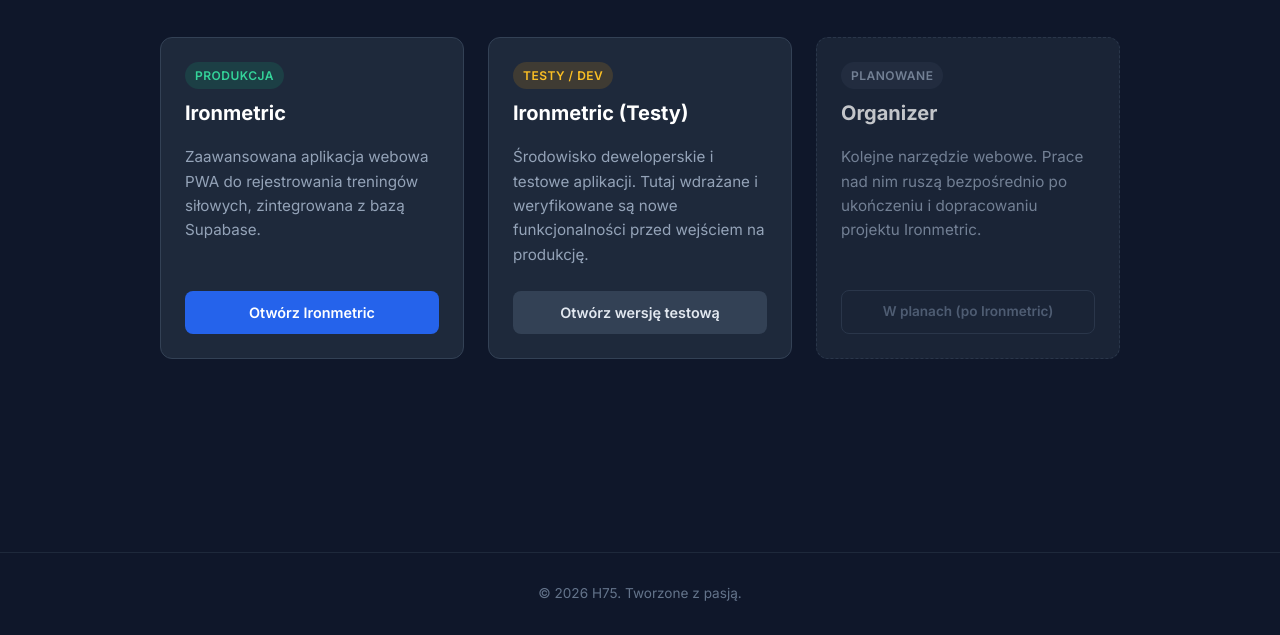
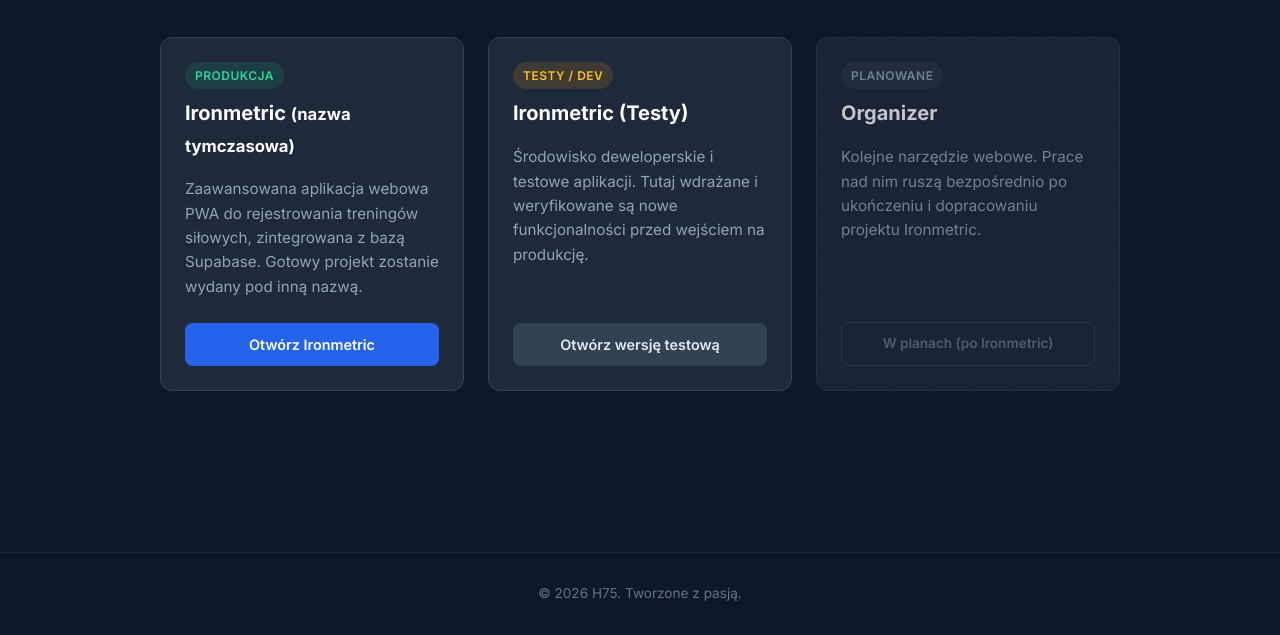
Before and after one commit to Hammer75/hammer75.github.io, a plain HTML site: page index.html in a window 1280 px wide. Shown: the part 165-800 px from the top of the page. Drawn offline with Linux system fonts and the light colour scheme.

Commit message:
Update index.html

```diff
--- a/index.html
+++ b/index.html
@@ -24,9 +24,9 @@
             <div class="card">
                 <div class="card-header">
                     <span class="badge prod">Produkcja</span>
-                    <h3>Ironmetric</h3>
+                    <h3>Ironmetric <small class="temp-note">(nazwa tymczasowa)</small></h3>
                 </div>
-                <p>Zaawansowana aplikacja webowa PWA do rejestrowania treningów siłowych, zintegrowana z bazą Supabase.</p>
+                <p>Zaawansowana aplikacja webowa PWA do rejestrowania treningów siłowych, zintegrowana z bazą Supabase. Gotowy projekt zostanie wydany pod inną nazwą.</p>
                 <div class="card-links">
                     <a href="https://hammer75.github.io/Ironmetric/" target="_blank" class="btn primary">Otwórz Ironmetric</a>
                 </div>
```
